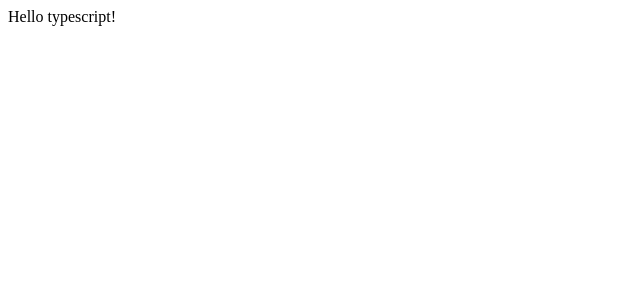
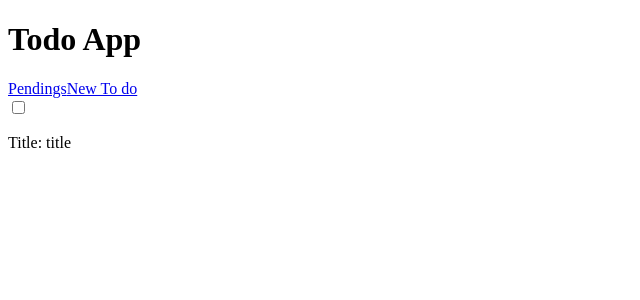
Before and after one commit to Eder87rh/todo-typescript, a React (Create React App) app: page / in a window 1280 px wide. Shown: the top 300 px of the page, without its empty margins (0-640 px from the left). Built offline with nearby package versions, Linux system fonts and the light colour scheme.

Commit message:
feat(navigation): todo list & new todo form

```diff
--- a/package.json
+++ b/package.json
@@ -12,6 +12,7 @@
     "@types/react-dom": "^16.9.8",
     "react": "^17.0.1",
     "react-dom": "^17.0.1",
+    "react-router-dom": "^5.2.0",
     "react-scripts": "4.0.0",
     "typescript": "^4.0.3",
     "web-vitals": "^0.2.4"
@@ -39,5 +40,8 @@
       "last 1 firefox version",
       "last 1 safari version"
     ]
+  },
+  "devDependencies": {
+    "@types/react-router-dom": "^5.1.6"
   }
 }
--- a/src/App.tsx
+++ b/src/App.tsx
@@ -1,9 +1,10 @@
 import React from 'react';
+import Container from './views/Container';
 
 function App() {
   return (
     <div className="App">
-      Hello typescript!
+      <Container />
     </div>
   );
 }
--- /dev/null
+++ b/src/components/CreateToDoForm.tsx
@@ -0,0 +1,14 @@
+import * as React from 'react';
+import IToDo from './ToDoList/IToDo';
+
+export type CreateToDoFormProps = { toDo?: IToDo[] }
+export const CreateToDoForm: React.FC<CreateToDoFormProps> = ({ toDo }) => {
+  console.log({ toDo })
+  // const [, set] = React.useState();
+  // React.useEffect(() => { }, [])
+  return (
+    <div>Form</div>
+  )
+};
+
+export default CreateToDoForm;
--- /dev/null
+++ b/src/components/Header.tsx
@@ -0,0 +1,17 @@
+import * as React from 'react';
+import { Link } from 'react-router-dom';
+
+export type HeaderProps = { title: string }
+export const Header: React.FC<HeaderProps> = ({ title }) => {
+  console.log({ title })
+  return (
+    <header>
+      <h1>{title}</h1>
+      <Link to="/">Pendings</Link>
+      <Link to="/create">New To do</Link>
+    </header>
+  )
+};
+
+
+export default Header;
--- /dev/null
+++ b/src/components/ToDoList/IToDo.ts
@@ -0,0 +1,5 @@
+export default interface IToDo {
+  id: number,
+  title: string,
+  checked: boolean
+};
--- /dev/null
+++ b/src/components/ToDoList/ToDoList.tsx
@@ -0,0 +1,28 @@
+import * as React from 'react';
+import ToDoListItem from './ToDoListItem';
+import IToDo from './IToDo';
+
+export const ToDoList: React.FC = () => {
+  const [toDoList, setToDoList] = React.useState<IToDo[]>([{
+    id: 1,
+    title: 'title',
+    checked: false,
+  }]);
+
+  return (
+    <div>
+      {
+        toDoList.map(
+          (toDoItem: IToDo) => (
+            <ToDoListItem
+              key={toDoItem.id}
+              toDoItem={toDoItem}
+            />
+          )
+        )
+      }
+    </div >
+  )
+};
+
+export default ToDoList;
--- /dev/null
+++ b/src/components/ToDoList/ToDoListItem.tsx
@@ -0,0 +1,20 @@
+import * as React from 'react';
+import IToDo from './IToDo';
+
+export type ToDoListItemProps = { toDoItem: IToDo }
+export const ToDoListItem: React.FC<ToDoListItemProps> = ({ toDoItem }) => {
+  console.log({ toDoItem })
+  return (
+    <div>
+      <input
+        type="checkbox"
+        name="todo-checked"
+        id="todo-checked"
+        checked={toDoItem.checked}
+      />
+      <p>Title: {toDoItem.title}</p>
+    </div>
+  )
+};
+
+export default ToDoListItem;
--- /dev/null
+++ b/src/views/Container.tsx
@@ -0,0 +1,25 @@
+import * as React from 'react';
+import { BrowserRouter, Route, Switch } from 'react-router-dom';
+import CreateToDoForm from '../components/CreateToDoForm';
+import Header from '../components/Header';
+import ToDoList from '../components/ToDoList/ToDoList';
+
+export const Container: React.FC = () => {
+  return (
+    <BrowserRouter>
+      <div className="container">
+        <Header title="Todo App" />
+        <Switch>
+          <Route exact path="/">
+            <ToDoList />
+          </Route>
+          <Route exact path="/create">
+            <CreateToDoForm />
+          </Route>
+        </Switch>
+      </div>
+    </BrowserRouter>
+  );
+};
+
+export default Container;
```
Also changed, not shown: 2 other files (tests, documents, lock files or other folders).
